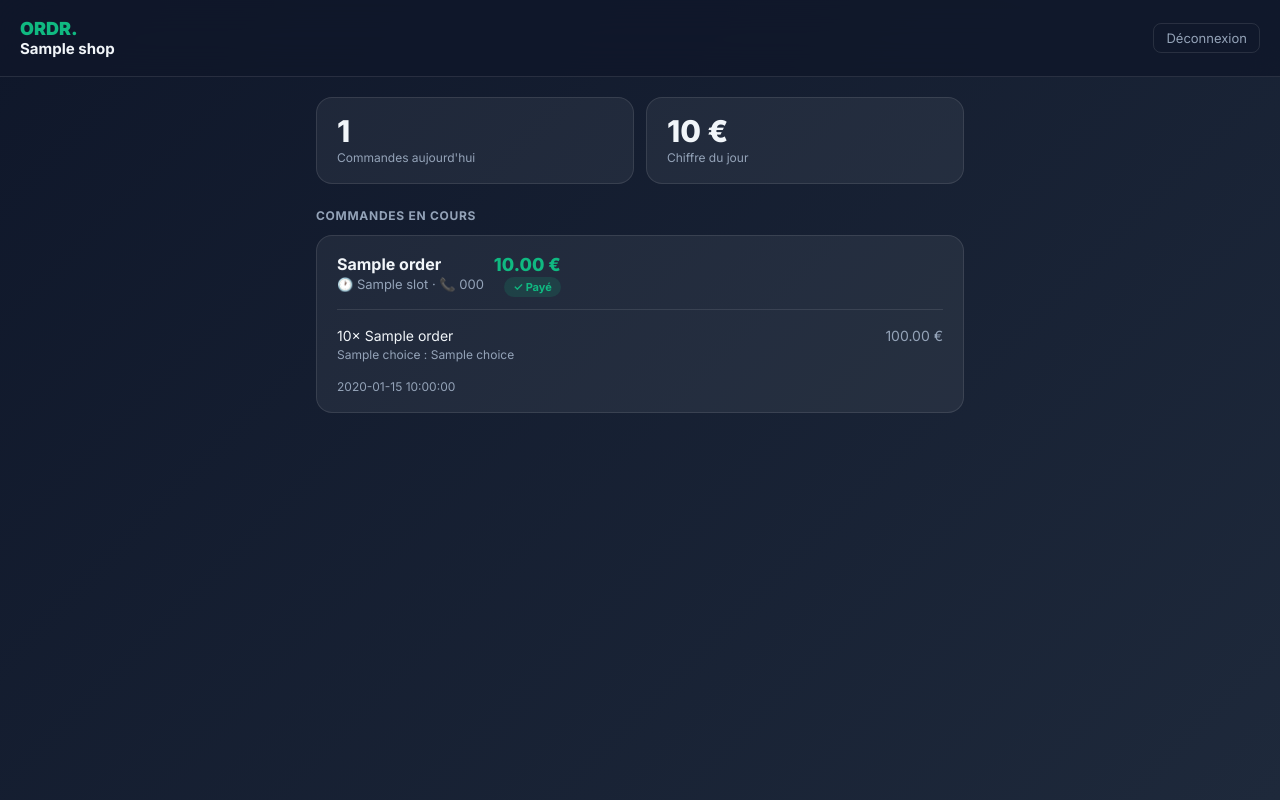
After one commit to hugebet420/ordr, a Flask app: template templates/merchant_dashboard.html in a window 1280 px wide. The commit adds this page. Run offline with Flask 3, Linux system fonts and the light colour scheme; the template is opened without the code that fills it: most values are stand-ins (such as "Sample title", 1, 10 or a date in 2020).

Commit message:
feat: accès commerçant, horaires personnalisés, notifications temps réel
- merchant_accounts table (login séparé par commerce, hash SHA-256)
- /m/<shop_id> : login commerçant, dashboard commandes, logout
- /m/<shop_id>/poll : polling 8s, beep Web Audio API, toast en cas de nouvelle commande
- Horaires par jour (lun-dim open/close) via /api/shop/<id>/horaires
- Storefront : créneaux générés dynamiquement depuis les horaires définis
- Admin shop : UI horaires + bloc accès commerçant avec lien copiable

Co-Authored-By: Claude Sonnet 4.6 <noreply@anthropic.com>
Claude-Session: https://claude.ai/code/session_01SYahVKJ2AVLYZ6wgapYH9b

```diff
--- a/app.py
+++ b/app.py
@@ -288,11 +288,14 @@ def admin_shop(shop_id):
     shop = db.get_shop(shop_id)
     if not shop:
         return render_template("404.html"), 404
-    orders = db.list_orders(shop_id)
+    orders   = db.list_orders(shop_id)
+    merchant = db.get_merchant_by_shop(shop_id)
+    shop["has_merchant"] = merchant is not None
     return render_template(
         "admin_shop.html",
         shop=shop, shop_id=shop_id, orders=orders,
         public_url=f"{BASE_URL}/shop/{shop_id}",
+        base_url=BASE_URL,
     )
 
 @app.route("/admin/new")
@@ -475,11 +478,82 @@ def api_create_manual():
     })
     return jsonify({"success": True, "shop_id": sid})
 
+@app.route("/api/shop/<shop_id>/horaires", methods=["POST"])
+@admin_required
+def api_set_horaires(shop_id):
+    shop = db.get_shop(shop_id)
+    if not shop:
+        return jsonify({"error": "Commerce inconnu"}), 404
+    shop["horaires"] = request.get_json() or {}
+    db.update_shop(shop_id, shop)
+    return jsonify({"success": True})
+
+@app.route("/api/shop/<shop_id>/merchant-password", methods=["POST"])
+@admin_required
+def api_set_merchant_password(shop_id):
+    pwd = (request.get_json() or {}).get("password", "").strip()
+    if len(pwd) < 4:
+        return jsonify({"error": "Mot de passe trop court (4 caractères min)"}), 400
+    db.create_merchant(shop_id, pwd)
+    return jsonify({"success": True})
+
 @app.route("/api/shop/<shop_id>/delete", methods=["POST"])
 @admin_required
 def api_delete_shop(shop_id):
     db.delete_shop(shop_id)
     return jsonify({"success": True})
+
+
+# ── Espace commerçant ──────────────────────────────────────────────────────────
+
+def merchant_required(f):
+    @functools.wraps(f)
+    def wrapped(shop_id, *args, **kwargs):
+        if not session.get(f"merchant_{shop_id}"):
+            return redirect(f"/m/{shop_id}")
+        return f(shop_id, *args, **kwargs)
+    return wrapped
+
+@app.route("/m/<shop_id>", methods=["GET", "POST"])
+def merchant_login(shop_id):
+    shop = db.get_shop(shop_id)
+    if not shop:
+        return render_template("404.html"), 404
+    merchant = db.get_merchant_by_shop(shop_id)
+    if not merchant:
+        return "Accès commerçant non configuré. Contactez ORDR.", 403
+    error = None
+    if request.method == "POST":
+        if db.verify_merchant(shop_id, request.form.get("password", "")):
+            session[f"merchant_{shop_id}"] = True
+            return redirect(f"/m/{shop_id}/dashboard")
+        error = "Mot de passe incorrect."
+    return render_template("merchant_login.html", shop=shop, error=error)
+
+@app.route("/m/<shop_id>/dashboard")
+@merchant_required
+def merchant_dashboard(shop_id):
+    shop   = db.get_shop(shop_id)
+    orders = db.list_orders(shop_id)
+    return render_template(
+        "merchant_dashboard.html",
+        shop=shop, shop_id=shop_id, orders=orders,
+        public_url=f"{BASE_URL}/shop/{shop_id}",
+        now=time.strftime("%Y-%m-%d %H:%M:%S"),
+    )
+
+@app.route("/m/<shop_id>/poll")
+@merchant_required
+def merchant_poll(shop_id):
+    since = request.args.get("since", "")
+    now   = time.strftime("%Y-%m-%d %H:%M:%S")
+    count = db.count_new_orders(shop_id, since) if since else 0
+    return jsonify({"new_count": count, "now": now})
+
+@app.route("/m/<shop_id>/logout")
+def merchant_logout(shop_id):
+    session.pop(f"merchant_{shop_id}", None)
+    return redirect(f"/m/{shop_id}")
 
 
 # ── Static ─────────────────────────────────────────────────────────────────────
--- /dev/null
+++ b/templates/merchant_dashboard.html
@@ -0,0 +1,176 @@
+<!DOCTYPE html>
+<html lang="fr">
+<head>
+<meta charset="UTF-8">
+<meta name="viewport" content="width=device-width,initial-scale=1">
+<title>{{ shop.nom_commerce }} — Commandes</title>
+<link href="https://fonts.googleapis.com/css2?family=Inter:wght@400;600;700;800;900&display=swap" rel="stylesheet">
+<style>
+:root{--primary:#10B981;--bg:#0F172A;--card:rgba(255,255,255,.06);--border:rgba(255,255,255,.1);--text:#F1F5F9;--sec:#94A3B8;}
+*,*::before,*::after{box-sizing:border-box;margin:0;padding:0}
+html{-webkit-font-smoothing:antialiased;}
+body{font-family:'Inter',system-ui,sans-serif;background:linear-gradient(135deg,#0F172A,#1E293B);
+     min-height:100vh;color:var(--text);padding-bottom:60px;}
+.topbar{display:flex;align-items:center;gap:12px;padding:18px 20px;
+        background:rgba(15,23,42,.8);backdrop-filter:blur(20px);
+        border-bottom:1px solid var(--border);position:sticky;top:0;z-index:50;}
+.topbar .logo{font-size:18px;font-weight:900;color:var(--primary);}
+.topbar .name{font-size:15px;font-weight:700;color:var(--text);}
+.topbar .logout{margin-left:auto;font-size:13px;color:var(--sec);text-decoration:none;
+                padding:6px 12px;border:1px solid var(--border);border-radius:8px;}
+.page{max-width:680px;margin:0 auto;padding:20px 16px;}
+.stats{display:grid;grid-template-columns:1fr 1fr;gap:12px;margin-bottom:24px;}
+.stat{background:var(--card);border:1px solid var(--border);border-radius:16px;padding:18px 20px;}
+.stat-val{font-size:30px;font-weight:800;color:var(--text);line-height:1;}
+.stat-lbl{font-size:12px;color:var(--sec);margin-top:4px;}
+.section-title{font-size:12px;font-weight:700;text-transform:uppercase;letter-spacing:.06em;
+               color:var(--sec);margin-bottom:12px;}
+.order-card{background:var(--card);border:1px solid var(--border);border-radius:16px;
+            padding:18px 20px;margin-bottom:12px;transition:border-color .15s;}
+.order-card.new-order{border-color:var(--primary);box-shadow:0 0 0 1px var(--primary);}
+.order-top{display:flex;align-items:flex-start;gap:10px;margin-bottom:12px;}
+.order-client{font-size:16px;font-weight:700;flex:1;}
+.order-slot{font-size:13px;color:var(--sec);margin-top:2px;}
+.order-total{font-size:18px;font-weight:800;color:var(--primary);white-space:nowrap;}
+.order-items{border-top:1px solid var(--border);padding-top:12px;}
+.item-row{display:flex;justify-content:space-between;font-size:14px;padding:5px 0;}
+.item-choices{font-size:12px;color:var(--sec);margin-top:2px;line-height:1.5;}
+.badge{display:inline-flex;align-items:center;font-size:11px;font-weight:700;
+       padding:3px 9px;border-radius:999px;}
+.badge-cash{background:rgba(245,158,11,.15);color:#F59E0B;}
+.badge-paid{background:rgba(16,185,129,.15);color:#10B981;}
+.order-time{font-size:12px;color:var(--sec);margin-top:10px;}
+.empty{text-align:center;padding:60px 20px;color:var(--sec);}
+.empty-icon{font-size:48px;display:block;margin-bottom:12px;}
+
+/* Notification toast */
+.toast{position:fixed;bottom:24px;left:50%;transform:translateX(-50%) translateY(80px);
+       background:var(--primary);color:#fff;padding:14px 24px;border-radius:14px;
+       font-size:15px;font-weight:700;box-shadow:0 8px 24px rgba(0,0,0,.4);
+       transition:transform .3s cubic-bezier(.22,1,.36,1);z-index:999;white-space:nowrap;}
+.toast.show{transform:translateX(-50%) translateY(0);}
+</style>
+</head>
+<body>
+
+<div class="topbar">
+  <div>
+    <div class="logo">ORDR.</div>
+    <div class="name">{{ shop.nom_commerce }}</div>
+  </div>
+  <a href="/m/{{ shop_id }}/logout" class="logout">Déconnexion</a>
+</div>
+
+<div class="page">
+  <div class="stats">
+    <div class="stat">
+      <div class="stat-val" id="order-count">{{ orders|length }}</div>
+      <div class="stat-lbl">Commandes aujourd'hui</div>
+    </div>
+    <div class="stat">
+      <div class="stat-val" id="revenue">{{ '%.0f'|format(orders|sum(attribute='total')) }} €</div>
+      <div class="stat-lbl">Chiffre du jour</div>
+    </div>
+  </div>
+
+  <div class="section-title">Commandes en cours</div>
+
+  <div id="orders-list">
+  {% if orders %}
+    {% for o in orders %}
+    <div class="order-card">
+      <div class="order-top">
+        <div>
+          <div class="order-client">{{ o.customer_name or '—' }}</div>
+          <div class="order-slot">{% if o.slot %}🕐 {{ o.slot }}{% endif %}{% if o.customer_phone %} · 📞 {{ o.customer_phone }}{% endif %}</div>
+        </div>
+        <div style="text-align:right;">
+          <div class="order-total">{{ '%.2f €'|format(o.total or 0) }}</div>
+          {% if o.status == 'à régler sur place' %}
+          <span class="badge badge-cash">Sur place</span>
+          {% else %}
+          <span class="badge badge-paid">✓ Payé</span>
+          {% endif %}
+        </div>
+      </div>
+      <div class="order-items">
+        {% for it in o.items %}
+        <div class="item-row">
+          <div>
+            <div>{{ it.qty }}× {{ it.name }}</div>
+            {% if it.choices %}
+            <div class="item-choices">
+              {% for k,v in it.choices.items() %}{{ k }} : {{ v }}<br>{% endfor %}
+            </div>
+            {% endif %}
+          </div>
+          <div style="color:var(--sec);">{{ '%.2f €'|format((it.price or 0) * (it.qty or 1)) }}</div>
+        </div>
+        {% endfor %}
+      </div>
+      <div class="order-time">{{ o.created_at }}</div>
+    </div>
+    {% endfor %}
+  {% else %}
+    <div class="empty">
+      <span class="empty-icon">🛍</span>
+      <p>Aucune commande pour l'instant.<br>Partagez votre lien de commande !</p>
+      <div style="margin-top:16px;background:var(--card);border:1px solid var(--border);
+                  border-radius:10px;padding:12px 16px;font-size:13px;color:var(--sec);word-break:break-all;">
+        {{ public_url }}
+      </div>
+    </div>
+  {% endif %}
+  </div>
+</div>
+
+<div class="toast" id="toast"></div>
+
+<script>
+const SHOP_ID   = "{{ shop_id }}";
+const PUBLIC_URL = "{{ public_url }}";
+let lastCheck   = "{{ now }}";
+let audioCtx    = null;
+
+function beep() {
+  try {
+    if (!audioCtx) audioCtx = new (window.AudioContext || window.webkitAudioContext)();
+    const osc = audioCtx.createOscillator();
+    const gain = audioCtx.createGain();
+    osc.connect(gain); gain.connect(audioCtx.destination);
+    osc.frequency.value = 880;
+    gain.gain.setValueAtTime(0.3, audioCtx.currentTime);
+    gain.gain.exponentialRampToValueAtTime(0.001, audioCtx.currentTime + 0.4);
+    osc.start(); osc.stop(audioCtx.currentTime + 0.4);
+  } catch(e) {}
+}
+
+function showToast(msg) {
+  const t = document.getElementById('toast');
+  t.textContent = msg;
+  t.classList.add('show');
+  setTimeout(() => t.classList.remove('show'), 4000);
+}
+
+async function pollOrders() {
+  try {
+    const r = await fetch(`/m/${SHOP_ID}/poll?since=${encodeURIComponent(lastCheck)}`);
+    const d = await r.json();
+    if (d.new_count > 0) {
+      beep();
+      showToast(`🛍 ${d.new_count} nouvelle${d.new_count > 1 ? 's' : ''} commande${d.new_count > 1 ? 's' : ''} !`);
+      setTimeout(() => location.reload(), 1500);
+    }
+    lastCheck = d.now;
+  } catch(e) {}
+}
+
+// Activer l'audio au premier touch (requis par iOS)
+document.addEventListener('touchstart', () => {
+  if (!audioCtx) audioCtx = new (window.AudioContext || window.webkitAudioContext)();
+}, { once: true });
+
+setInterval(pollOrders, 8000);
+</script>
+</body>
+</html>
```
Also changed, not shown: admin_shop.html (added, +233 -0 lines), db.py (+71 -21 lines), templates/admin_shop.html (+89 -0 lines), templates/merchant_login.html (added, +48 -0 lines), templates/storefront.html (+26 -4 lines).
